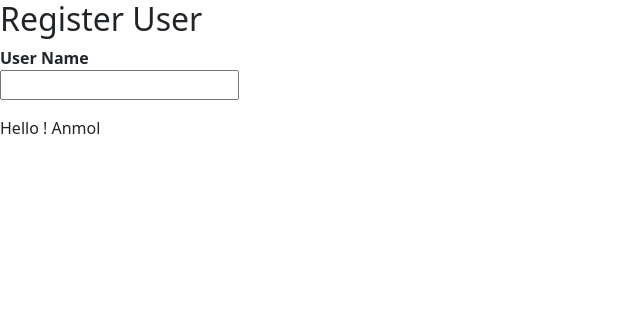
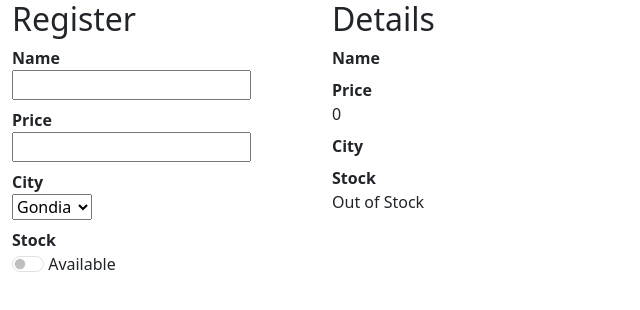
Before and after one commit to anmolbiranwar/shopping-react, a React (Create React App) app: page / in a window 1280 px wide. Shown: the top 310 px of the page, without its empty margins (0-640 px from the left). Built offline with nearby package versions, Linux system fonts and the light colour scheme.

Commit message:
Update index.js

```diff
--- a/src/index.js
+++ b/src/index.js
@@ -13,10 +13,11 @@ import { Databinding3Component } from './components/login/data binding/data-bind
 import { DataBinding4Component } from './components/login/data binding/data-bindingNestedData.component';
 import { DataBinding5Component } from './components/login/data binding/dta-bindingBootstrapCards.component';
 import { DataBinding2wayComponent } from './components/Twoway Data Binding/TwowayDataBinding.component';
+import { TwowayDataBinding1 } from './components/Twoway Data Binding/TwowayDataBinding1.component';
 const root = ReactDOM.createRoot(document.getElementById('root'));
 root.render(
   <React.StrictMode>
-    <DataBinding2wayComponent />
+    <TwowayDataBinding1 />
   </React.StrictMode>
 );
 
```
